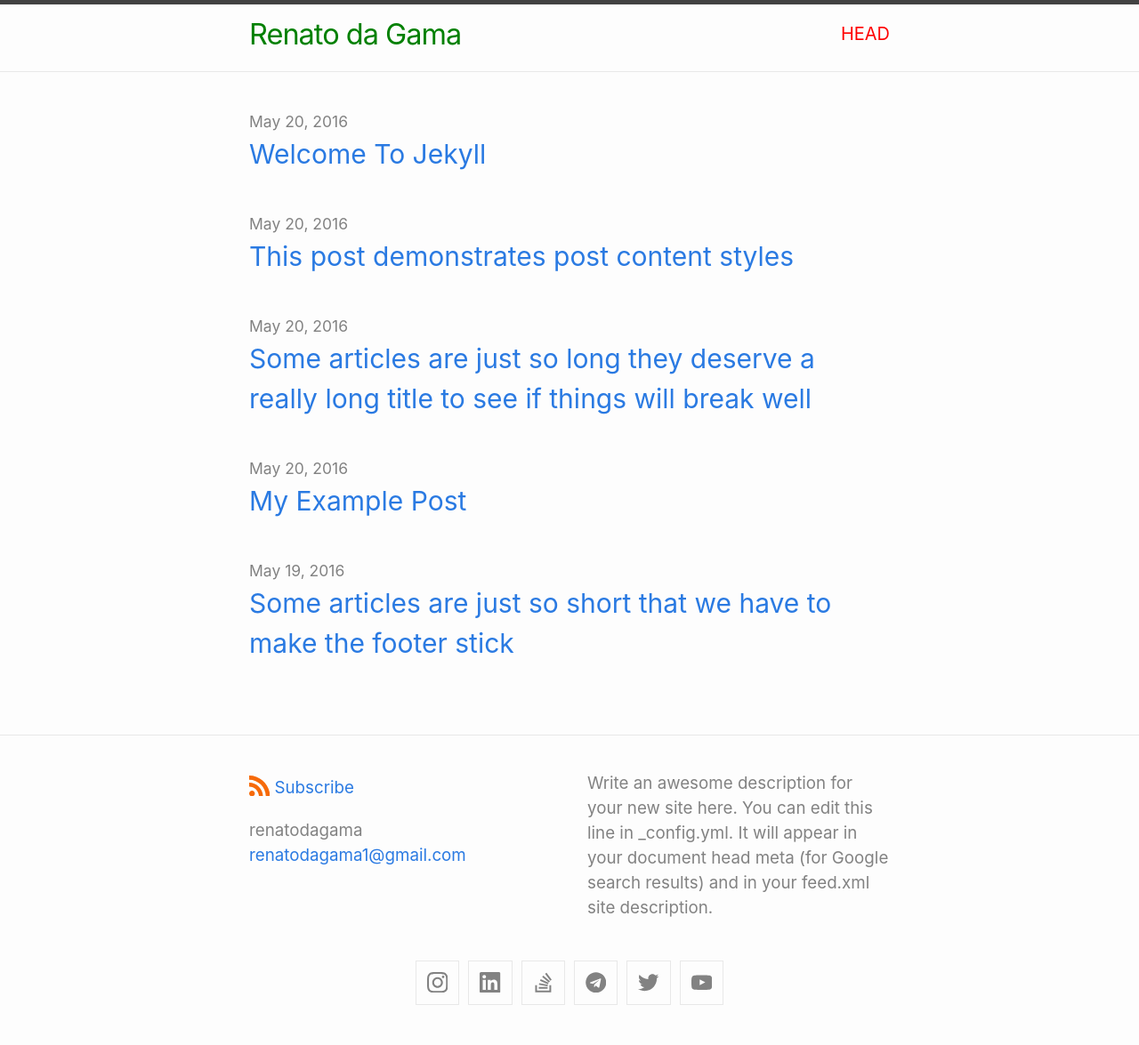
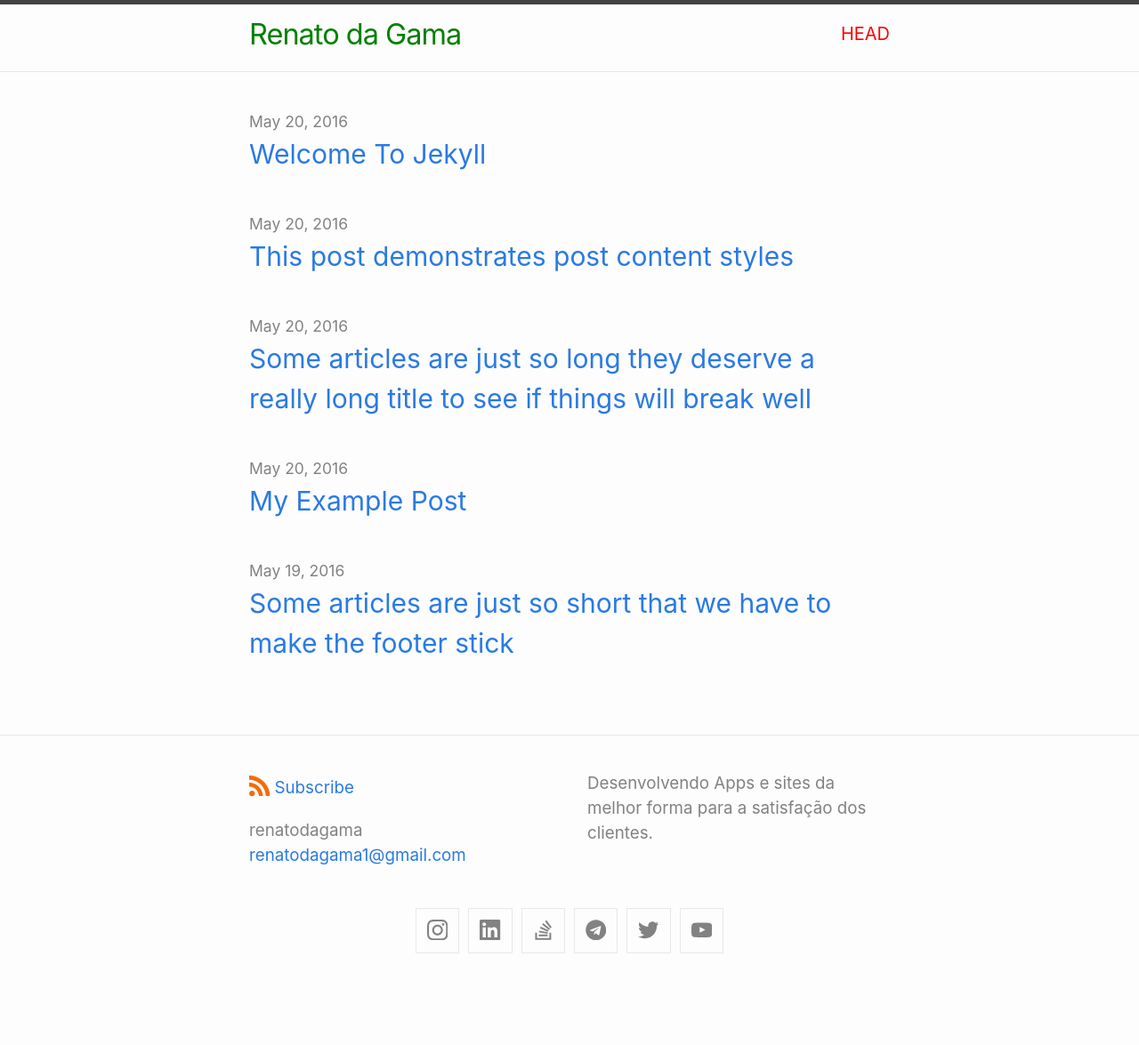
Before and after one commit to renatodagama/renatodagama.github.io, a Jekyll site: the page built from index.md, in a window 1280 px wide. Shown: the whole page at 89% size. Built offline with Jekyll 4.4.1, drawn with Linux system fonts in a browser that asks for light colours; after the commit the page ends 1117 px from its top, so only the background shows below that.

Commit message:
Update _config.yml

```diff
--- a/_config.yml
+++ b/_config.yml
@@ -6,9 +6,7 @@
 # The `>` after `description:` means to ignore line-breaks until next key.
 # If you want to omit the line-break after the end of text, use `>-` instead.
 description: >
-  Write an awesome description for your new site here. You can edit this line
-  in _config.yml. It will appear in your document head meta (for Google search
-  results) and in your feed.xml site description.
+  Desenvolvendo Apps e sites da melhor forma para a satisfação dos clientes.
 
 # Build settings
 
```
